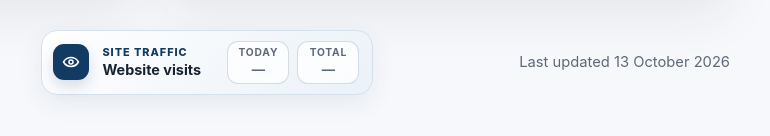
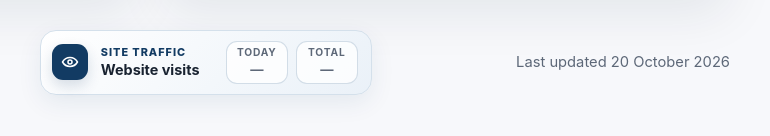
Before and after one commit to kumbhakarjiten/kumbhakarjiten.github.io, a plain HTML site: page notes.html in a window 1280 px wide. Shown: the part 1332-1468 px from the top of the page, 490-1260 px from the left. Drawn offline with Linux system fonts and the light colour scheme; no server answers.

Commit message:
Update academic website footer after October 20 seminar

```diff
--- a/notes.html
+++ b/notes.html
@@ -31,7 +31,7 @@
   </div>
 </main>
 
-<footer class="footer"><div class="container footer-inner"><div>© <span id="year"></span> Jiten Kumbhakar · Academic webpage</div><div class="visit-card is-loading" id="visit-card" aria-label="Website visit counter"><span class="visit-icon" aria-hidden="true"><svg viewBox="0 0 24 24" fill="none" stroke="currentColor" stroke-width="2" stroke-linecap="round" stroke-linejoin="round"><path d="M2 12s3.5-6 10-6 10 6 10 6-3.5 6-10 6S2 12 2 12Z"/><circle cx="12" cy="12" r="2.7"/></svg></span><span class="visit-heading"><small>Site traffic</small><strong>Website visits</strong></span><span class="visit-stats"><span class="visit-stat"><small>Today</small><strong id="visits-today">—</strong></span><span class="visit-stat"><small>Total</small><strong id="visits-total">—</strong></span></span></div><div class="footer-meta">Last updated 13 October 2026</div></div></footer>
+<footer class="footer"><div class="container footer-inner"><div>© <span id="year"></span> Jiten Kumbhakar · Academic webpage</div><div class="visit-card is-loading" id="visit-card" aria-label="Website visit counter"><span class="visit-icon" aria-hidden="true"><svg viewBox="0 0 24 24" fill="none" stroke="currentColor" stroke-width="2" stroke-linecap="round" stroke-linejoin="round"><path d="M2 12s3.5-6 10-6 10 6 10 6-3.5 6-10 6S2 12 2 12Z"/><circle cx="12" cy="12" r="2.7"/></svg></span><span class="visit-heading"><small>Site traffic</small><strong>Website visits</strong></span><span class="visit-stats"><span class="visit-stat"><small>Today</small><strong id="visits-today">—</strong></span><span class="visit-stat"><small>Total</small><strong id="visits-total">—</strong></span></span></div><div class="footer-meta">Last updated 20 October 2026</div></div></footer>
 <script>document.getElementById("year").textContent=new Date().getFullYear();</script>
 <script src="assets/visit-counter.js"></script>
 </body>
```
